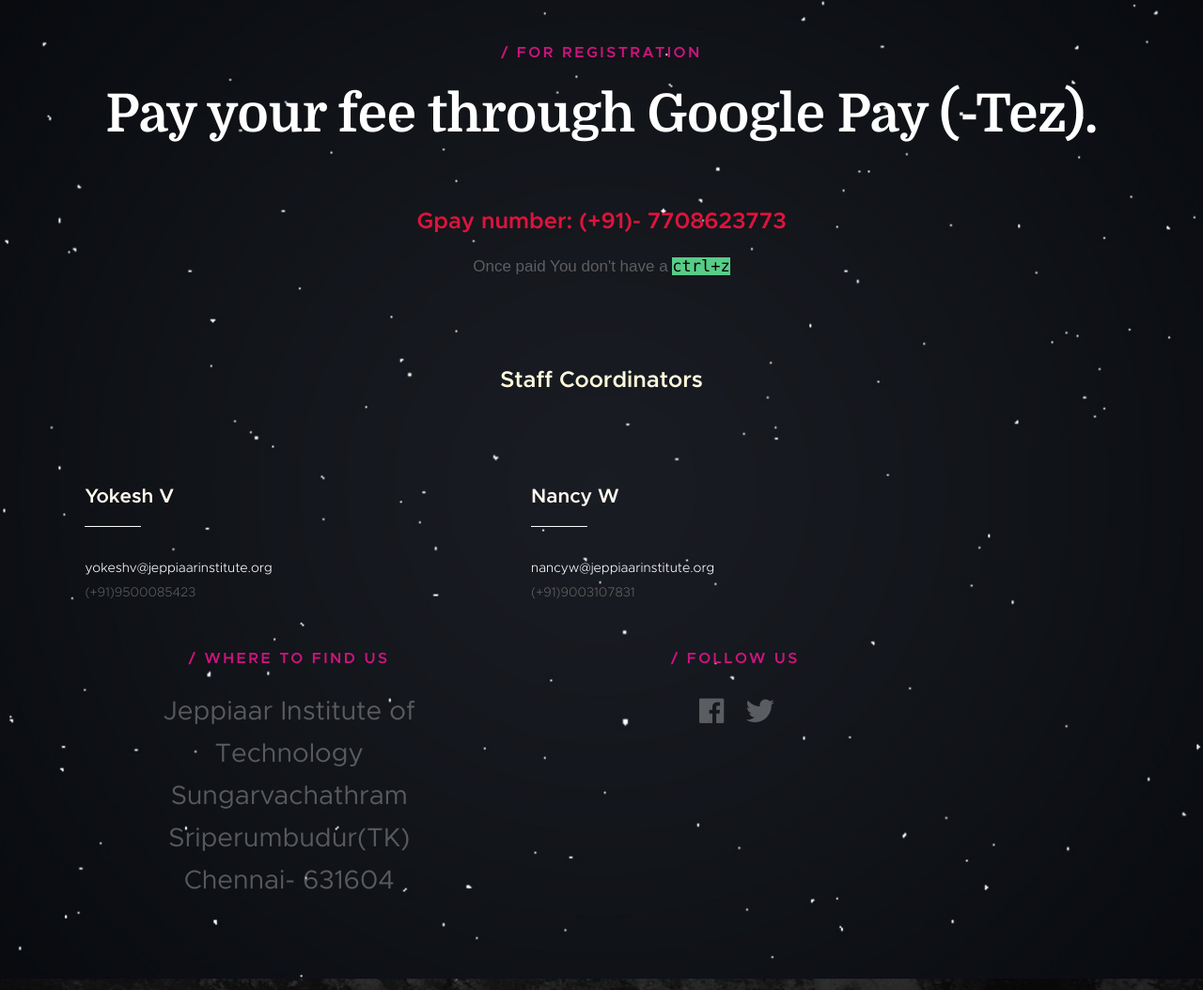
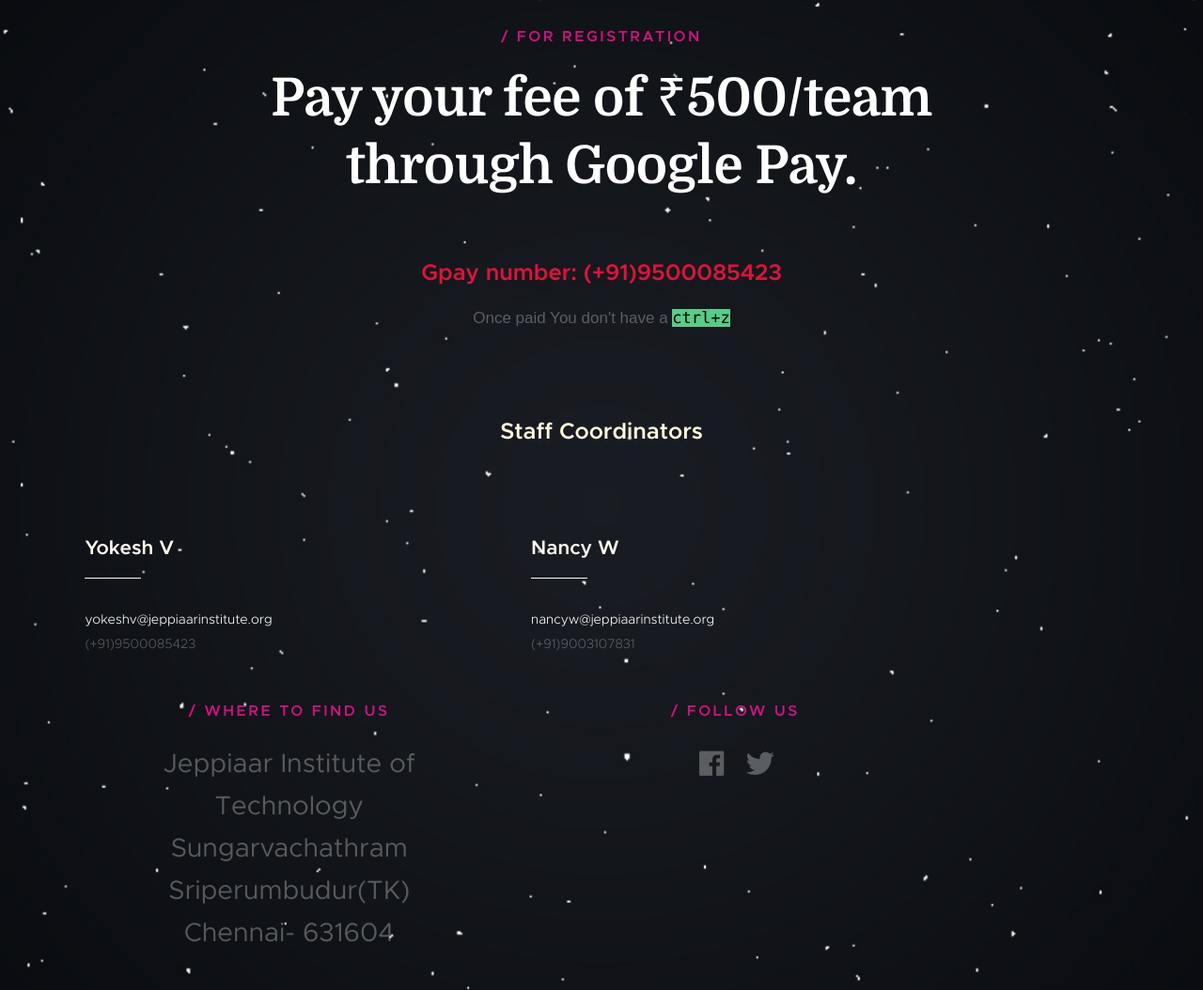
Before and after one commit to A-r-v-i/Gandiva-1.0, a plain HTML site: page index.html in a window 1280 px wide. Shown: the part 4707-5761 px from the top of the page at 94% size. Drawn offline with Linux system fonts and the light colour scheme; files whose address does not match are found by name.

Commit message:
modified some changes

```diff
--- a/css/main.css
+++ b/css/main.css
@@ -3267,6 +3267,13 @@
   display: none;
 }
 
+#payment {
+  padding-bottom: 0%;
+}
+
+#staff-coor {
+  padding: 0%;
+}
 /* -------------------------------------------------------------------
  * responsive:
  * contact
--- a/index.html
+++ b/index.html
@@ -354,7 +354,7 @@
 
             <div class="row section-header" data-aos="fade-down">
                 <div class="col-full">
-                    <h2 style="color:black">Rules & Guidelines</h2>
+                    <h2 class="display-1">Rules & Guidelines</h2>
                 </div>
             </div> <!-- end section-header -->
 
@@ -418,16 +418,16 @@
     <section id="contact" class="s-contact">
 
         <div class="row section-header" id="instruction" data-aos="fade-up">
-            <div class="col-full">
+            <div class="col-full" id="payment">
                 <h2 class="subhead subhead--light">For registration</h2>
-                <h1 class="display-1 display-1--light">Pay your fee through Google Pay (-Tez).</h1>
-                <h3 style="color:crimson">Gpay number: (+91)- 7708623773</h3>
+                <h1 class="display-1 display-1--light">Pay your fee of &#x20b9;500/team<br> through Google Pay.</h4>
+                <h3 style="color:crimson">Gpay number: (+91)9500085423</h3>
                 <p>Once paid You don't have a <mark><kbd>ctrl+z</kbd></mark></p>
             </div>
         </div>
 
         <div class="row">
-            <h3 style="color:cornsilk">Staff Coordinators</h3>
+            <h3 style="color:cornsilk" id="staff-coor">Staff Coordinators</h3>
             <div class="col-five tab-full contact-main" data-aos="fade-up">
                 <p>
                 <h4 align="left" style="color:floralwhite">Yokesh V</h4>
@@ -449,7 +449,7 @@
 
         <div class="row">
 
-            <div class="col-five tab-full contact-secondary" data-aos="fade-up">
+            <div class="col-five tab-full contact-secondary" data-aos="none">
                 <h3 class="subhead subhead--light">Where To Find Us</h3>
 
                 <p class="contact-address">
@@ -460,7 +460,7 @@
                 </p>
             </div> <!-- end contact-secondary -->
 
-            <div class="col-five tab-full contact-secondary" data-aos="fade-up">
+            <div class="col-five tab-full contact-secondary" data-aos="none">
                 <h3 class="subhead subhead--light">Follow Us</h3>
 
                 <ul class="contact-social">
```
